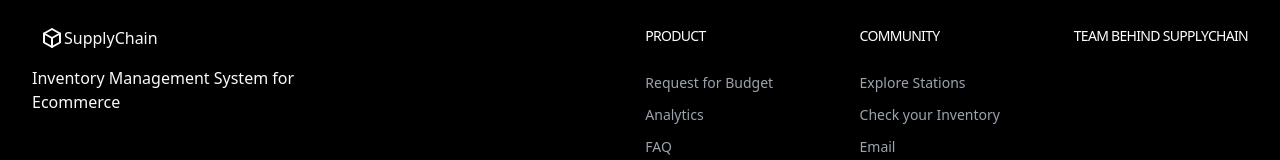
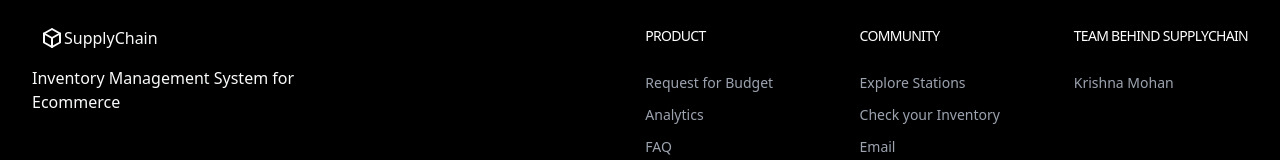
Before and after one commit to krishna9358/flipkart-grid-robotics, a Next.js app in the folder supply-chain-ui/: page / in a window 1280 px wide. Shown: the part 3678-3838 px from the top of the page. Built offline with nearby package versions, Linux system fonts and the light colour scheme.

Commit message:
footer mistakes fixed

```diff
--- a/supply-chain-ui/components/site-footer.tsx
+++ b/supply-chain-ui/components/site-footer.tsx
@@ -39,6 +39,12 @@ const footerNavs = [
 	},
 	{
 		label: "Team behind SupplyChain",
+		items:[
+			{
+				href: "https://www.linkedin.com/in/krishna-mohan-194124167/",
+				name: "Krishna Mohan",
+			},
+		]
 	},
 ];
 
```
